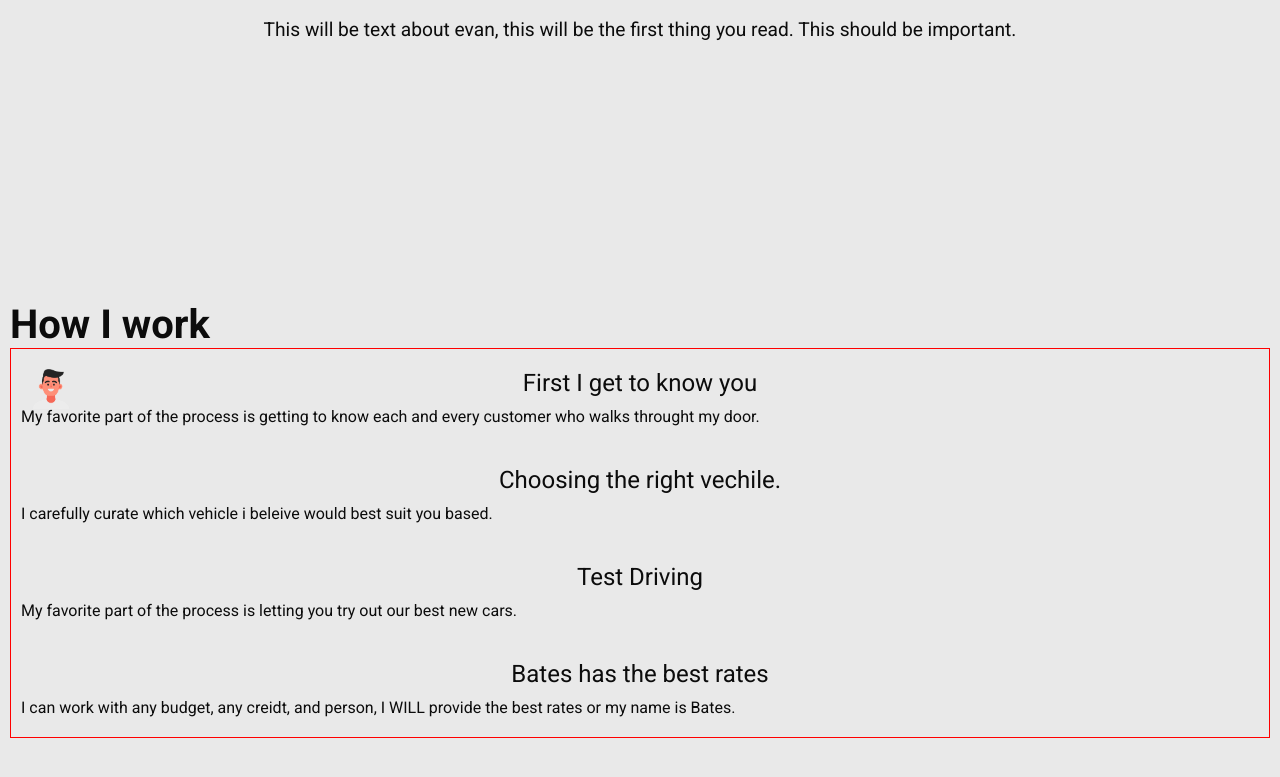
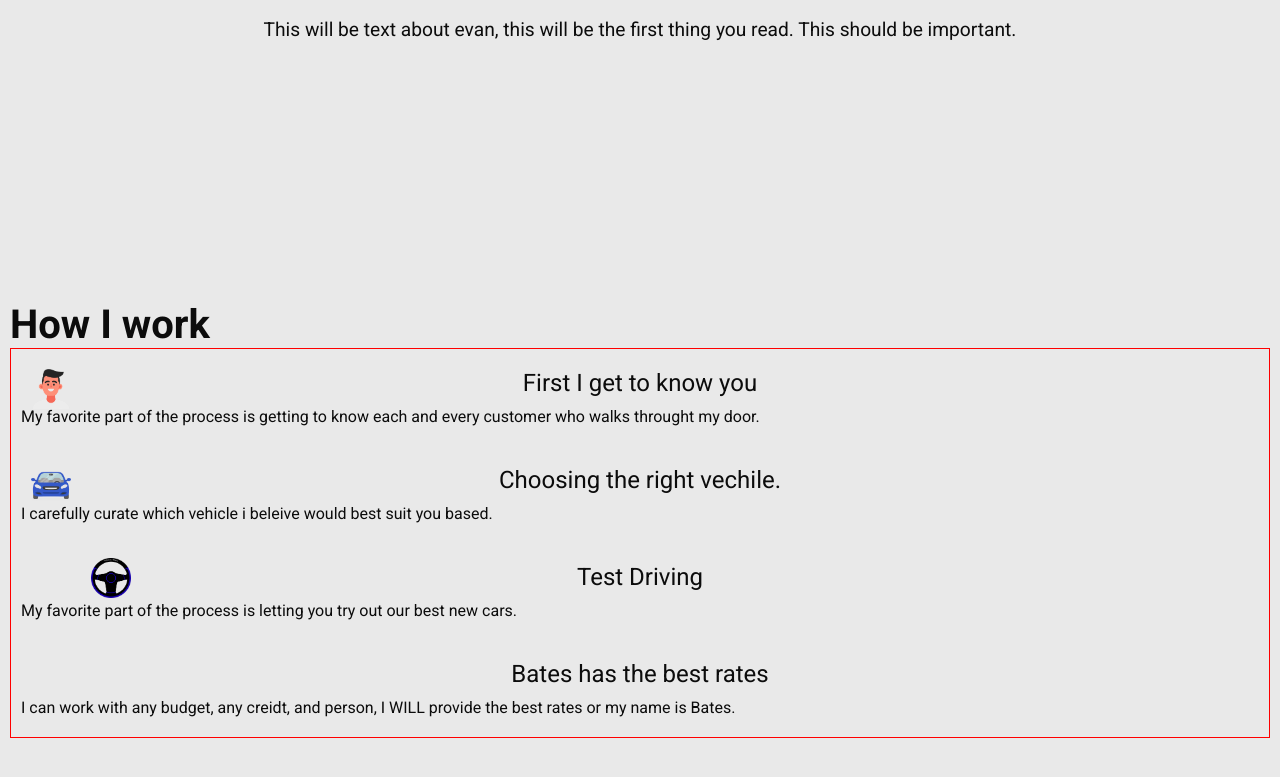
Before and after one commit to ThatBaldDude4/Evan-Bates-Plates, a plain HTML site: page index.html in a window 1280 px wide. Shown: the part 499-1276 px from the top of the page. Drawn offline with Linux system fonts and the light colour scheme.

Commit message:
"added list logos" "made nav-bar top z-index"

```diff
--- a/index.html
+++ b/index.html
@@ -45,11 +45,11 @@
                         my door.
                     </p>
                 </li>
-                <li>
+                <li class="car-logo">
                     Choosing the right vechile.
                     <p>I carefully curate which vehicle i beleive would best suit you based.</p>
                 </li>
-                <li>
+                <li class="wheel-logo">
                     Test Driving
                     <p>My favorite part of the process is letting you try out our best new cars.</p>
                 </li>
--- a/styles.css
+++ b/styles.css
@@ -44,7 +44,7 @@ body {
     display: grid;
     grid-template-columns: 1fr 5fr;
     grid-template-rows: 1fr;
-
+    z-index: 10;
 }
 
 #about-me > nav > img {
@@ -133,6 +133,32 @@ h2 {
   background-size: contain;
 }
 
+.selling-point-list .car-logo::before {
+    content: "";
+    position: absolute;
+    left: 20px;
+    top: 20px;
+    width: 40px;
+    height: 40px;
+    background-image: url('IMAGES/car-logo.png');
+    background-repeat: no-repeat;
+    background-position: center;
+    background-size: contain;
+}
+
+.selling-point-list .wheel-logo::before {
+    content: "";
+    position: absolute;
+    left: 80px;
+    top: 15px;
+    width: 40px;
+    height: 40px;
+    background-image: url('IMAGES/steering-wheel-logo.png');
+    background-repeat: no-repeat;
+    background-position: center;
+    background-size: contain;
+}
+
 #how-it-works > ul > li > p {
     font-size: 1rem;
     text-align: left;
```
